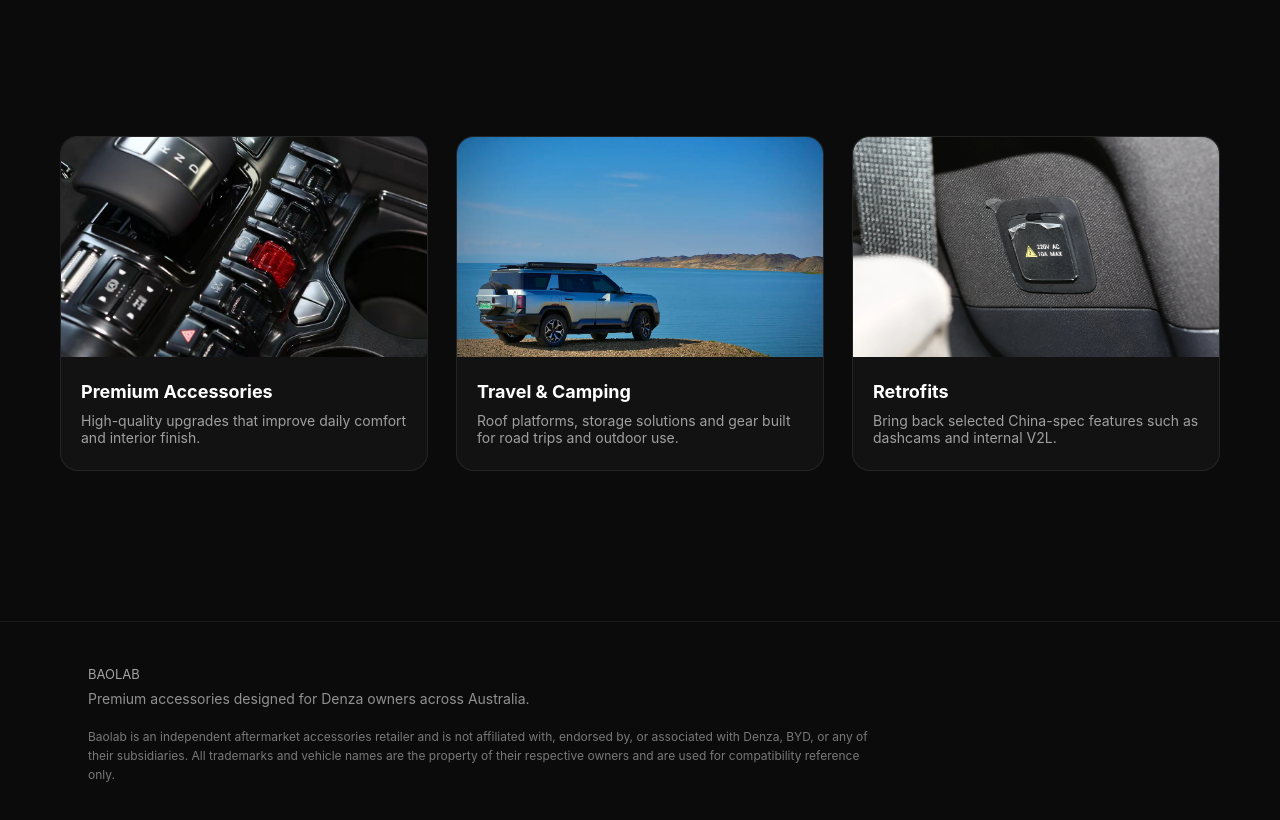
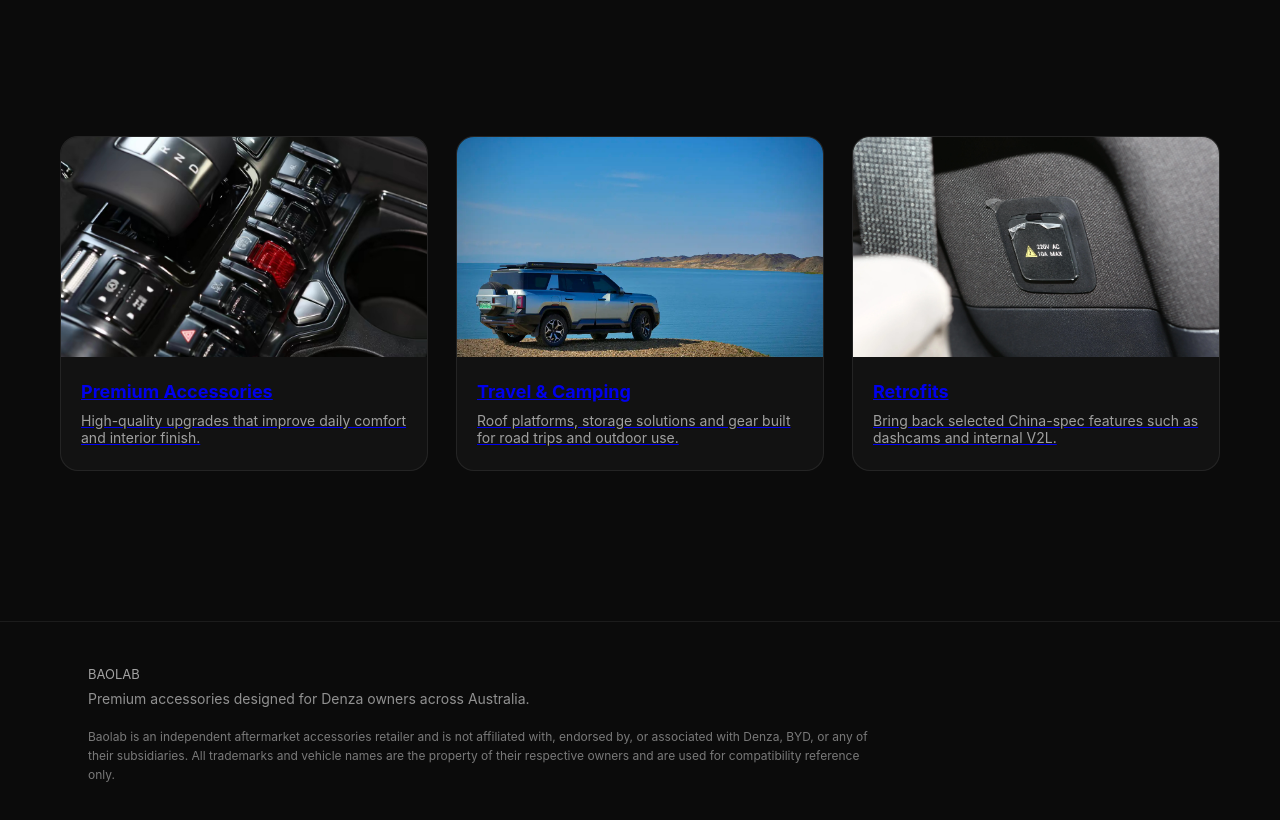
Before and after one commit to tumo020304-web/baolab-site, a Next.js app: page / in a window 1280 px wide. Shown: the part 2420-3240 px from the top of the page. Built offline with nearby package versions, Linux system fonts and the light colour scheme.

Commit message:
add clickable links to homepage pillar cards (Premium→shop, Travel&Camping→collection, Retrofits→collection)

```diff
--- a/app/page.tsx
+++ b/app/page.tsx
@@ -196,32 +196,32 @@ export default function Home() {
         {/* PILLARS */}
         <section id="pillars" className="section container">
           <div className="pillar-grid">
-            <div className="pillar-card">
+            <a href="https://shop.baolab.au" className="pillar-card">
               <img src="/images/premium.jpg" alt="Premium accessories" />
               <h3>Premium Accessories</h3>
               <p>
                 High-quality upgrades that improve daily comfort and interior
                 finish.
               </p>
-            </div>
+            </a>
 
-            <div className="pillar-card">
+            <a href="https://shop.baolab.au/collections/travel-and-camping" className="pillar-card">
               <img src="/images/camping.jpg" alt="Travel and camping" />
               <h3>Travel &amp; Camping</h3>
               <p>
                 Roof platforms, storage solutions and gear built for road trips
                 and outdoor use.
               </p>
-            </div>
+            </a>
 
-            <div className="pillar-card">
+            <a href="https://shop.baolab.au/collections/retrofits" className="pillar-card">
               <img src="/images/retrofit.jpg" alt="Advanced retrofits" />
               <h3>Retrofits</h3>
               <p>
                 Bring back selected China-spec features such as dashcams and
                 internal V2L.
               </p>
-            </div>
+            </a>
           </div>
         </section>
 
```
